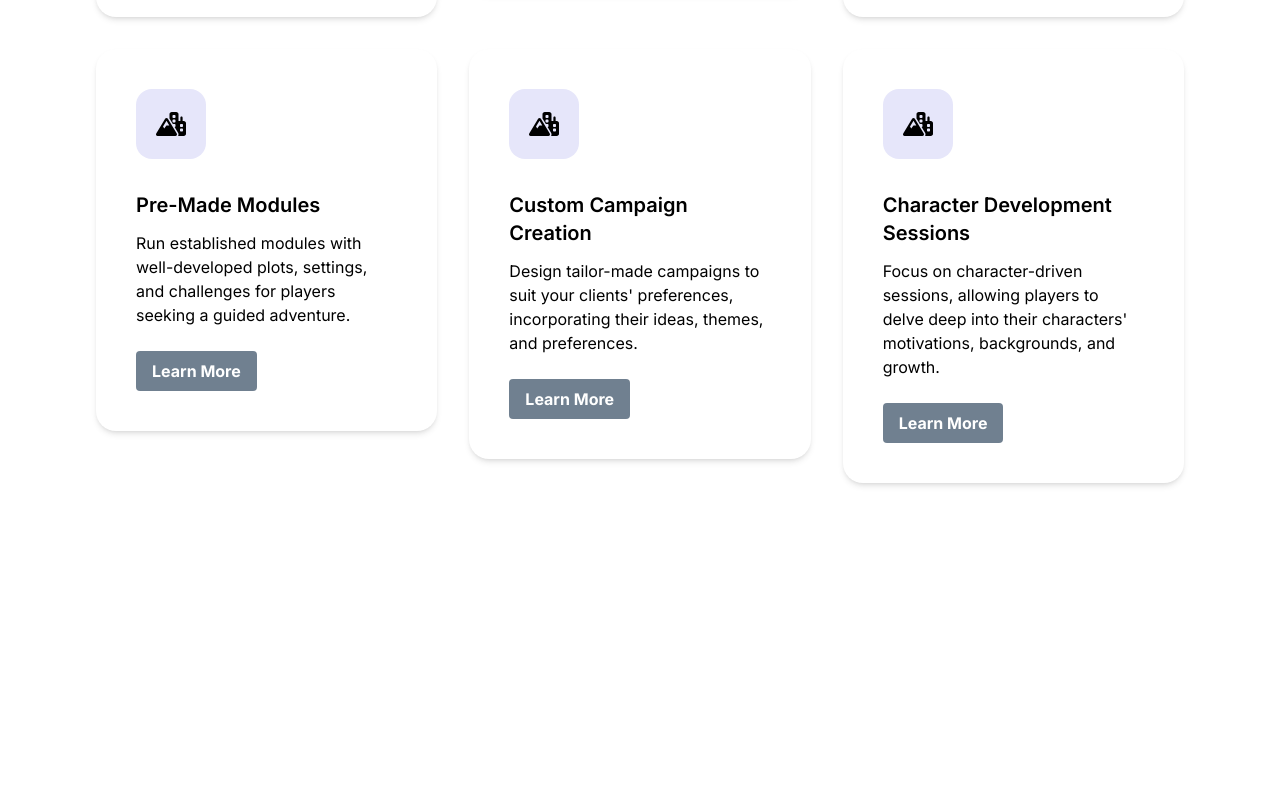
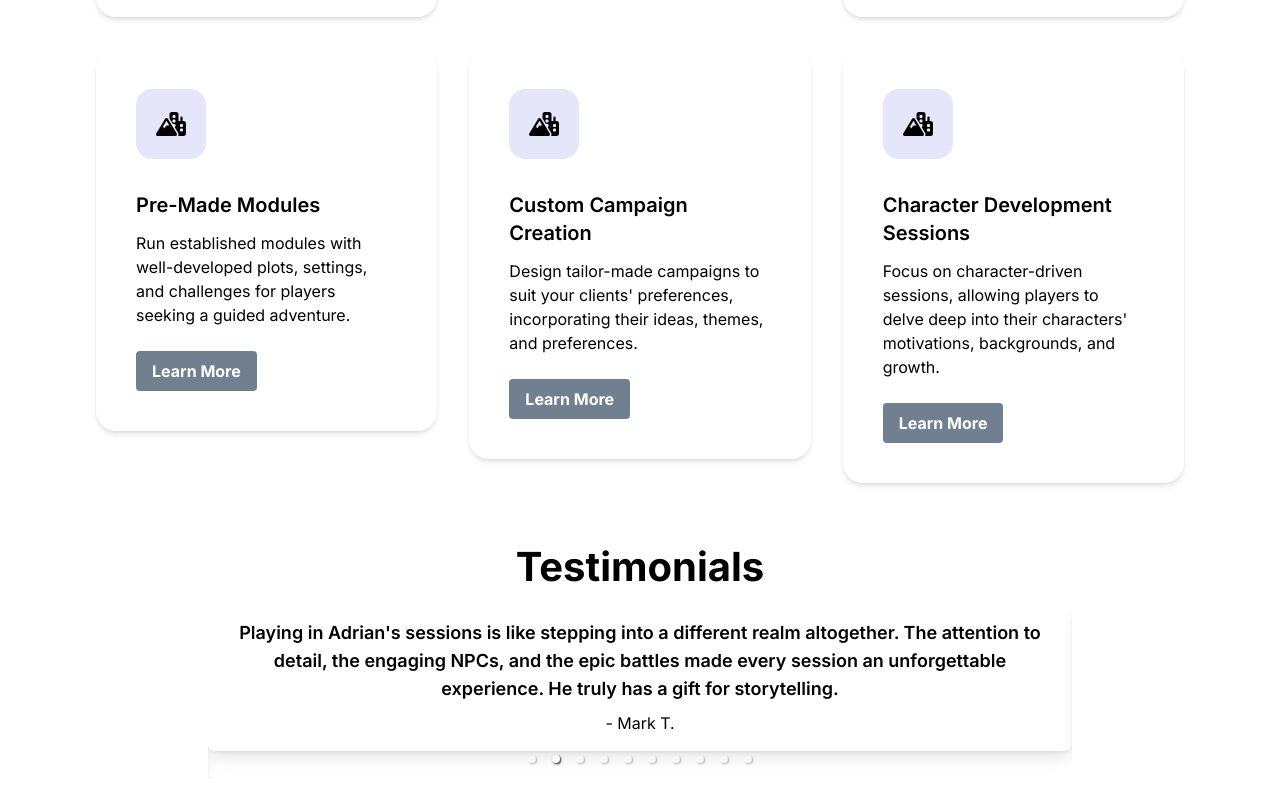
Before and after one commit to adrianbgo/chronicle-forge, a Next.js app: page / in a window 1280 px wide. Shown: the part 2043-2846 px from the top of the page. Before the commit the page ends 2654 px from the top, so only its background shows below. Built offline with nearby package versions, Linux system fonts and the light colour scheme.

Commit message:
feat: testimonials section on homepage

```diff
--- a/package.json
+++ b/package.json
@@ -22,6 +22,7 @@
     "postcss": "8.4.27",
     "react": "18.2.0",
     "react-dom": "18.2.0",
+    "react-responsive-carousel": "^3.2.23",
     "tailwindcss": "3.3.3",
     "typescript": "5.1.6"
   }
--- a/src/app/page.tsx
+++ b/src/app/page.tsx
@@ -2,6 +2,7 @@ import AboutMe from '@/components/AboutMe'
 import Hero from '@/components/Hero'
 import Services from '@/components/Services'
 import Image from 'next/image'
+import Testimonials from '@/components/Testimonials'
 
 export default function Home() {
   return (
@@ -9,6 +10,7 @@ export default function Home() {
       <Hero />
       <AboutMe />
       <Services />
+      <Testimonials />
     </main>
   )
 }
--- a/src/components/Testimonials.tsx
+++ b/src/components/Testimonials.tsx
@@ -0,0 +1,38 @@
+"use client";
+import { testimonials } from '@/data/testimonials';
+import React, { useEffect, useState } from 'react'
+import { Carousel } from 'react-responsive-carousel'
+import 'react-responsive-carousel/lib/styles/carousel.min.css';
+
+const Testimonials: React.FC = () => {
+    const [currentSlide, setCurrentSlide] = useState(0);
+
+    useEffect(() => {
+        const interval = setInterval(() => {
+            setCurrentSlide((prevSlide) => (prevSlide + 1) % testimonials.length);
+        }, 5000);
+        return () => clearInterval(interval);
+    }, [])
+    return (
+        <div className="max-w-4xl mx-auto p-4 w-auto">
+            <h2 className="font-bold text-3xl sm:text-4xl md:text-[40px] text-dark my-4 text-center">Testimonials</h2>
+            <Carousel
+                showArrows={false}
+                showThumbs={false}
+                showStatus={false}
+                selectedItem={currentSlide}
+                autoPlay={false}
+                infiniteLoop={true}
+            >
+                {testimonials.map((testimonial, index) => (
+                    <div key={index} className="bg-white p-4 rounded-lg shadow-lg">
+                        <p className="text-lg font-semibold">{testimonial.quote}</p>
+                        <p className="mt-2">{`- ${testimonial.name}`}</p>
+                    </div>
+                ))}
+            </Carousel>
+        </div>
+    )
+}
+
+export default Testimonials
```
Also changed, not shown: 1 other file (tests, documents, lock files or other folders).
